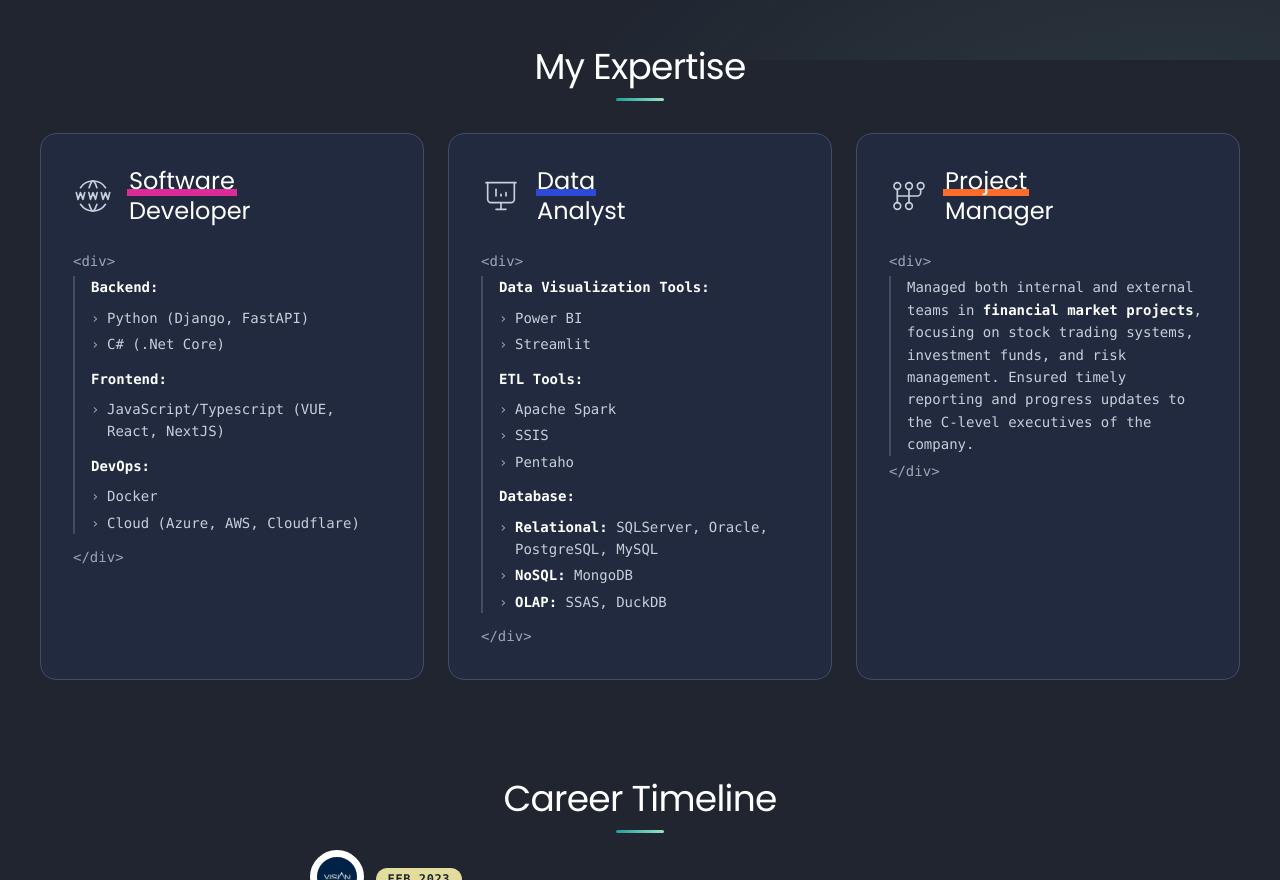
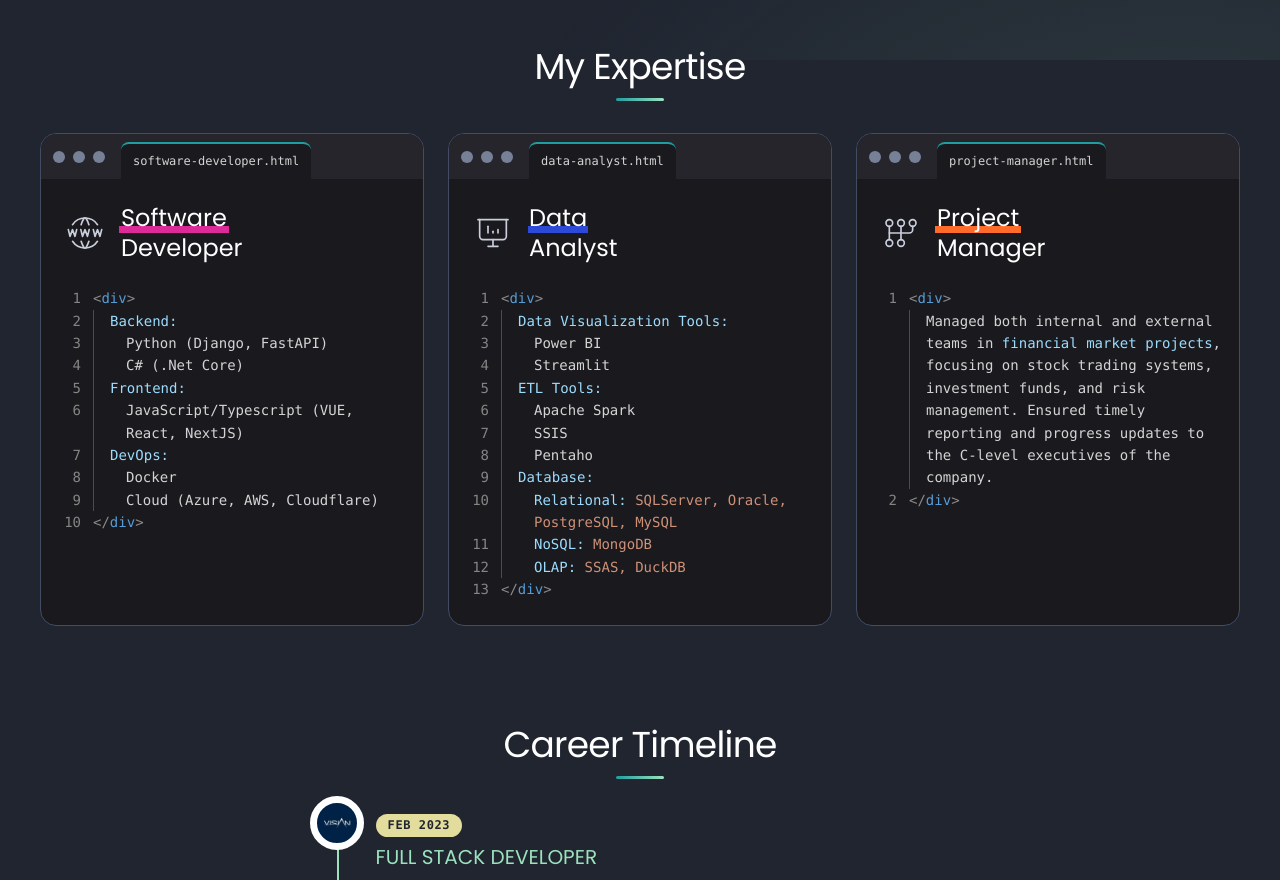
Before and after one commit to GustavoRizzo/my-resume, an Astro site: page /my-resume/en in a window 1280 px wide. Shown: the part 740-1620 px from the top of the page. Built offline with nearby package versions, Linux system fonts and the light colour scheme; Astro itself is replaced by a stand-in of ours.

Commit message:
✨ feat(expertises): bring back the code-editor parody
Each card is an editor window again: traffic lights, a file tab, line numbers, VS Code-like syntax colors, current-line highlight and a blinking caret in the active window (steady under reduced motion).

```diff
--- a/src/components/SectionExpertises/SectionExpertises.astro
+++ b/src/components/SectionExpertises/SectionExpertises.astro
@@ -36,6 +36,15 @@ const ICONS: Record<string, string> = {
   engine: engineIcon,
 };
 
+// "Software Developer" → "software-developer.html" (the editor tab's file name).
+const toFileName = (title: string) =>
+  title
+    .normalize("NFD")
+    .replace(/[\u0300-\u036f]/g, "")
+    .toLowerCase()
+    .replace(/[^a-z0-9]+/g, "-")
+    .replace(/^-|-$/g, "") + ".html";
+
 const items = expertises.map((item, index) => {
   const [firstWord, ...rest] = item.title.split(" ");
   return {
@@ -43,6 +52,7 @@ const items = expertises.map((item, index) => {
     firstWord,
     restOfTitle: rest.join(" "),
     codeTag: item.code_tag ?? "div",
+    fileName: toFileName(item.title),
     svg: item.icon ? ICONS[item.icon] : undefined,
     // Fallback icon path from content JSON is public/-relative; anchor it to the base.
     imgSrc: /^https?:/.test(item.url_img) ? item.url_img : withBase(item.url_img),
@@ -59,6 +69,17 @@ const items = expertises.map((item, index) => {
     {
       items.map((item) => (
         <article class="expertise-v3__item" style={`--reveal-delay: ${item.delay}`}>
+          {/* Each card parodies a code-editor window: title bar, tab, gutter. */}
+          <div class="expertise-v3__titlebar" aria-hidden="true">
+            <span class="expertise-v3__dots">
+              <span />
+              <span />
+              <span />
+            </span>
+            <span class="expertise-v3__tab">{item.fileName}</span>
+          </div>
+
+          <div class="expertise-v3__body">
           <div class="expertise-v3__headline">
             {/* Decorative: the heading next to it already names the card. */}
             <div class="expertise-v3__icon" aria-hidden="true">
@@ -73,9 +94,14 @@ const items = expertises.map((item, index) => {
 
           <div class="expertise-v3__code">
             {/* The <tag> frame is decoration; screen readers skip it. */}
-            <span class="expertise-v3__tag" aria-hidden="true">&lt;{item.codeTag}&gt;</span>
+            <span class="expertise-v3__tag" aria-hidden="true">
+              <span class="tok-punct">&lt;</span><span class="tok-tag">{item.codeTag}</span><span class="tok-punct">&gt;</span>
+            </span>
             <div class="expertise-v3__text" set:html={item.cleanHtml} />
-            <span class="expertise-v3__tag" aria-hidden="true">&lt;/{item.codeTag}&gt;</span>
+            <span class="expertise-v3__tag" aria-hidden="true">
+              <span class="tok-punct">&lt;/</span><span class="tok-tag">{item.codeTag}</span><span class="tok-punct">&gt;</span><span class="expertise-v3__caret" />
+            </span>
+          </div>
           </div>
         </article>
       ))
--- a/src/components/SectionExpertises/style.scss
+++ b/src/components/SectionExpertises/style.scss
@@ -12,9 +12,15 @@
     gap: var(--space-24);
   }
 
+  // ---- the editor window ----
   &__item {
     @include card;
-    padding: var(--space-32);
+    // the card frame, painted as a dark editor theme
+    background: var(--editor-bg);
+    overflow: clip; // title bar follows the rounded corners
+    display: flex;
+    flex-direction: column;
+    transition: border-color var(--duration-base) ease;
 
     // start hidden, then reveal one-by-one once the grid is in view
     opacity: 0;
@@ -24,6 +30,63 @@
       animation: expertise-v3-reveal var(--duration-slow) ease forwards;
       animation-delay: var(--reveal-delay, 0ms);
     }
+  }
+
+  // "Active window" (hover / keyboard focus inside): traffic lights light up,
+  // the caret starts blinking — like a focused editor.
+  &__item:hover,
+  &__item:focus-within {
+    border-color: var(--color-text-tertiary);
+  }
+
+  &__titlebar {
+    display: flex;
+    align-items: flex-end;
+    gap: var(--space-16);
+    padding: var(--space-8) var(--space-12) 0;
+    background: var(--editor-bar);
+    user-select: none;
+  }
+
+  &__dots {
+    display: flex;
+    gap: var(--space-8);
+    align-self: center;
+    padding-bottom: var(--space-8);
+
+    span {
+      width: var(--space-12);
+      height: var(--space-12);
+      border-radius: var(--radius-full);
+      background: var(--color-border-strong); // inactive window: grey
+      transition: background var(--duration-base) ease;
+    }
+  }
+
+  &__item:hover &__dots,
+  &__item:focus-within &__dots {
+    span:nth-child(1) { background: var(--window-close); }
+    span:nth-child(2) { background: var(--window-minimize); }
+    span:nth-child(3) { background: var(--window-zoom); }
+  }
+
+  // the active tab: same color as the editor, as if it opened onto the code
+  &__tab {
+    min-width: 0;
+    overflow: hidden;
+    text-overflow: ellipsis;
+    white-space: nowrap;
+    padding: var(--space-8) var(--space-12);
+    border-radius: var(--radius-md) var(--radius-md) 0 0;
+    background: var(--editor-bg);
+    border-top: var(--border-thick) solid var(--color-primary);
+    color: var(--syntax-text);
+    font-family: var(--font-mono);
+    font-size: var(--fs-xs);
+  }
+
+  &__body {
+    padding: var(--space-24);
   }
 
   // ---- headline: icon on the left + two-line title ----
@@ -93,53 +156,109 @@
     background: var(--cat-orange);
   }
 
-  // ---- code-editor styled description ----
+  // ---- the code: gutter with line numbers + syntax colors ----
+  // Each "line" (the tags, every <p> and <li> of the content) bumps a counter
+  // shown in the left gutter. Line numbers are decoration: `/ ""` gives them
+  // an empty alt text so screen readers skip them.
   &__code {
+    --gutter: 2.25rem;
+    position: relative;
+    counter-reset: line;
+    padding-left: var(--gutter);
+    margin-inline: calc(-1 * var(--space-8));
     font-family: var(--font-mono);
     font-size: var(--fs-sm);
     line-height: var(--lh-body);
+    color: var(--syntax-text);
+  }
+
+  &__tag,
+  &__text p,
+  &__text li {
+    counter-increment: line;
+    border-radius: var(--space-4);
+    transition: background var(--duration-fast) ease;
+
+    &::before {
+      content: counter(line) / "";
+      position: absolute; // vertical: stays on the line; horizontal: gutter
+      left: 0;
+      width: calc(var(--gutter) - var(--space-12));
+      text-align: right;
+      color: var(--syntax-gutter);
+      user-select: none;
+    }
+
+    // current-line highlight, like an editor
+    &:hover {
+      background: color-mix(in oklch, var(--syntax-text) 7%, transparent);
+    }
   }
 
   &__tag {
     display: block;
-    color: var(--color-text-tertiary);
     user-select: none;
   }
 
+  .tok-punct {
+    color: var(--syntax-punct);
+  }
+
+  .tok-tag {
+    color: var(--syntax-tag);
+  }
+
+  // blinking block caret after the closing tag, only in the active window
+  &__caret {
+    display: inline-block;
+    width: 0.6em;
+    height: 1.1em;
+    margin-left: var(--space-4);
+    vertical-align: text-bottom;
+    background: var(--syntax-text);
+    opacity: 0;
+  }
+
+  &__item:hover &__caret,
+  &__item:focus-within &__caret {
+    animation: expertise-v3-caret 1s steps(1) infinite;
+  }
+
+  // content HTML: indent guide + "keys" (bold labels) + "strings" (spans)
   &__text {
     padding-left: var(--space-16);
-    margin: var(--space-4) 0;
-    border-left: var(--border-thick) solid var(--color-border);
-    color: var(--color-text-secondary);
+    border-left: var(--border-thin) solid var(--color-border);
 
     p {
-      margin: 0 0 var(--space-8);
+      margin: 0;
     }
 
-    b {
-      color: var(--color-text);
-      font-weight: var(--fw-bold);
+    // empty paragraphs and trailing <br>s left over by the content's HTML
+    p:empty,
+    br:last-child {
+      display: none;
+    }
+
+    :is(b, strong) {
+      color: var(--syntax-key);
+      font-weight: var(--fw-regular);
+    }
+
+    span {
+      color: var(--syntax-string);
     }
 
     ul {
       list-style: none;
-      margin: var(--space-4) 0 var(--space-12);
-      padding-left: 0;
-    }
-
-    li {
-      position: relative;
+      margin: 0;
       padding-left: var(--space-16);
-      margin-bottom: var(--space-4);
-
-      &::before {
-        content: "›";
-        position: absolute;
-        left: 0;
-        color: var(--color-text-tertiary);
-      }
     }
   }
+}
+
+@keyframes expertise-v3-caret {
+  0% { opacity: 1; }
+  50% { opacity: 0; }
 }
 
 @keyframes expertise-v3-reveal {
@@ -149,11 +268,17 @@
   }
 }
 
-// respect users who prefer reduced motion: show cards immediately
+// respect users who prefer reduced motion: show cards immediately and keep
+// the caret steady instead of blinking
 @media (prefers-reduced-motion: reduce) {
   .expertise-v3__item {
     opacity: 1;
     transform: none;
     animation: none;
   }
+
+  .expertise-v3__item:is(:hover, :focus-within) .expertise-v3__caret {
+    animation: none;
+    opacity: 1;
+  }
 }
```
Also changed, not shown: src/components/SectionExpertises/SectionExpertises.test.ts (+8 -2 lines).
